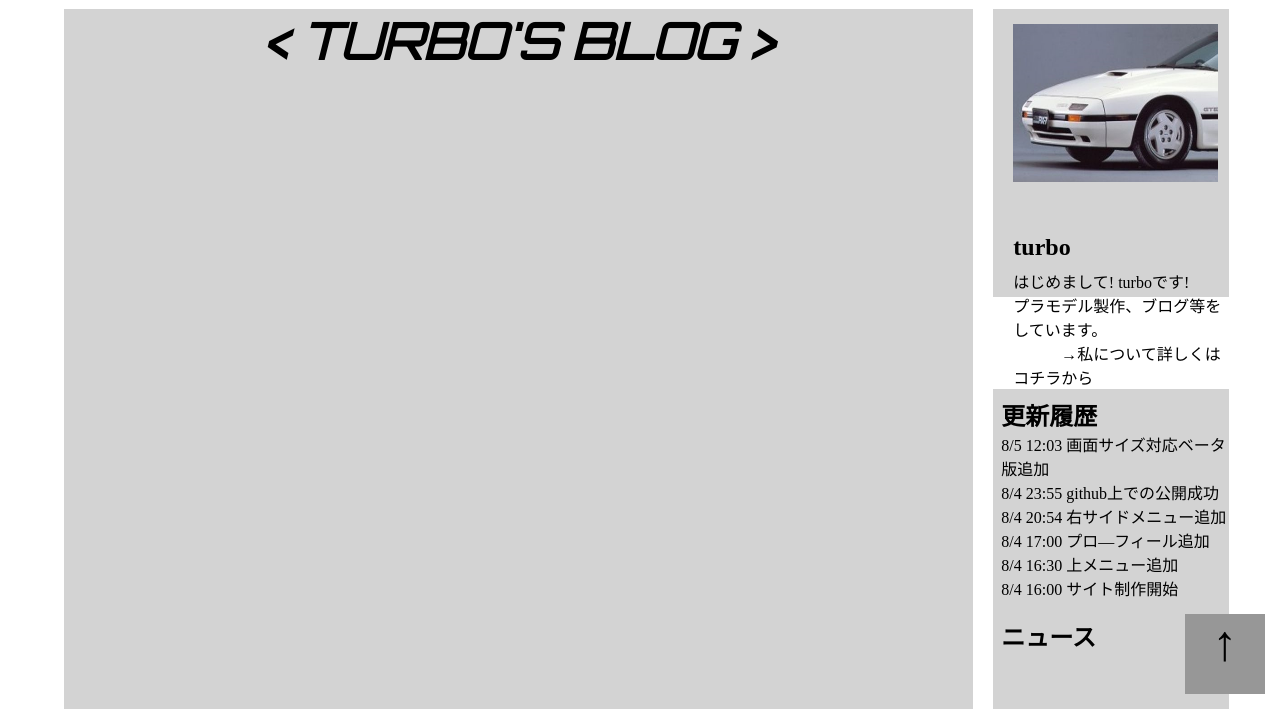
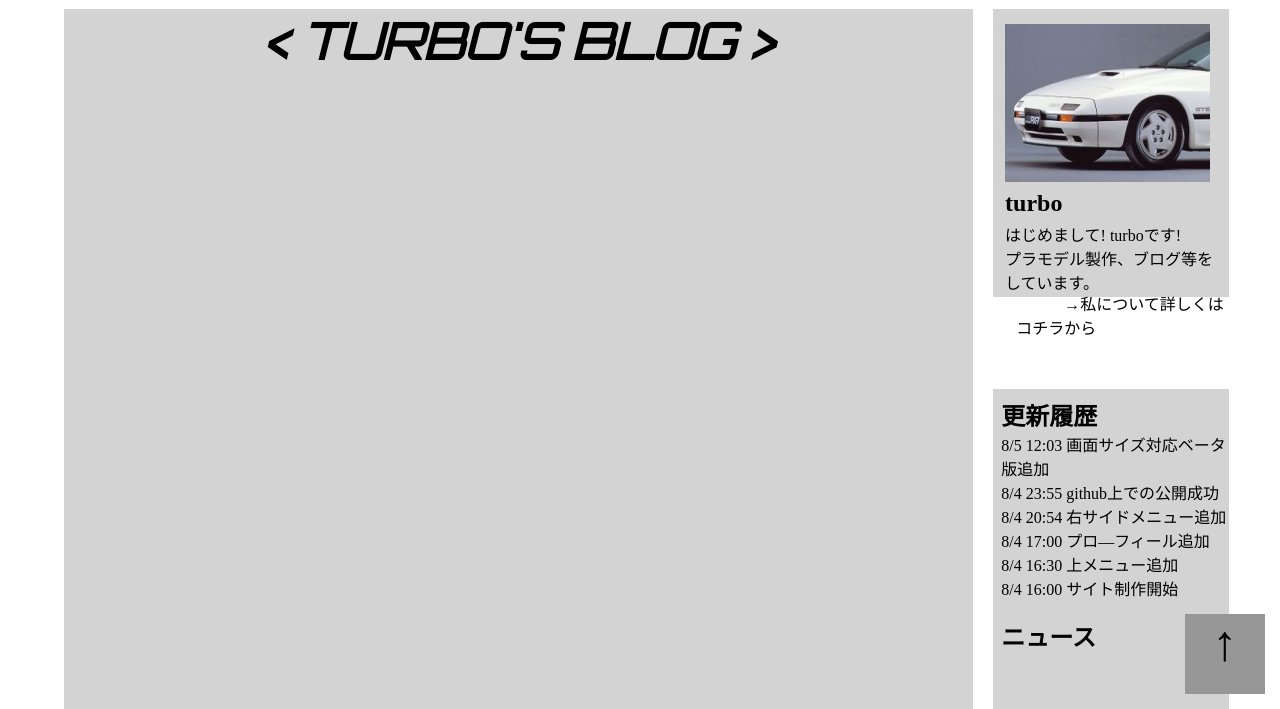
Before and after one commit to turbo819code/blog, a plain HTML site: page index.html in a window 1280 px wide. Shown: the part 91-800 px from the top of the page. Drawn offline with Linux system fonts and the light colour scheme.

Commit message:
Update style.css

```diff
--- a/style.css
+++ b/style.css
@@ -47,26 +47,29 @@ html {
 .profile img {
     position: absolute;
     top: 15px;
-    left: 20px;
+    left: 5%;
     width: 87%;
     height: 55%;
 }
 
 .profile h2 {
     position: absolute;
-    top: 225px;
-    left: 20px;
+    top: 63%;
+    left: 5%;
 }
 
 .profile p {
     position: absolute;
-    top: 260px;
-    left: 20px;
+    top: 74%;
+    left: 5%;
 }
 
 .profile a {
     color: black;
     text-decoration: none;
+    position: absolute;
+    top: 95%;
+    left: 5%;
 }
 
 .side-right {
```
